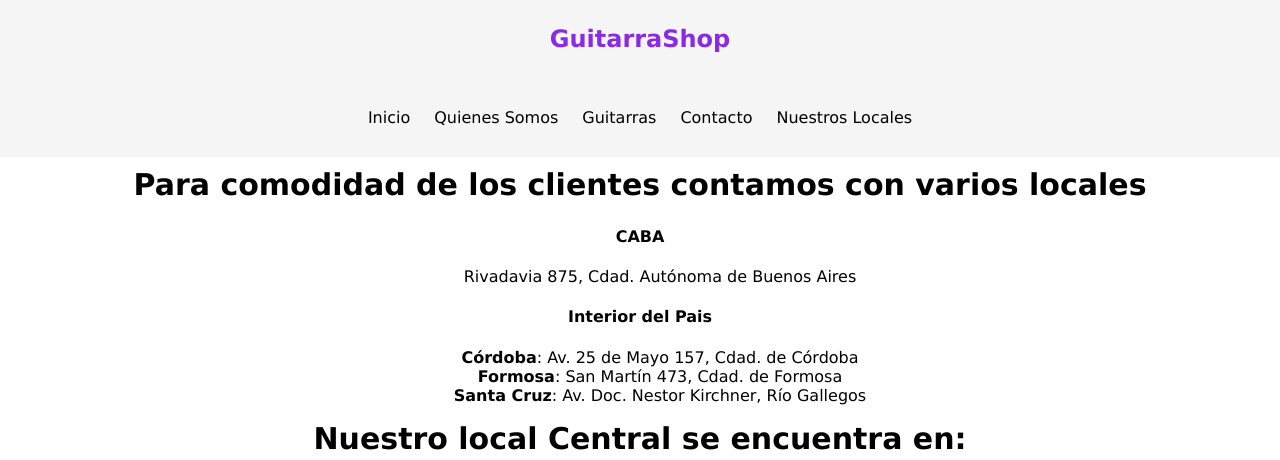
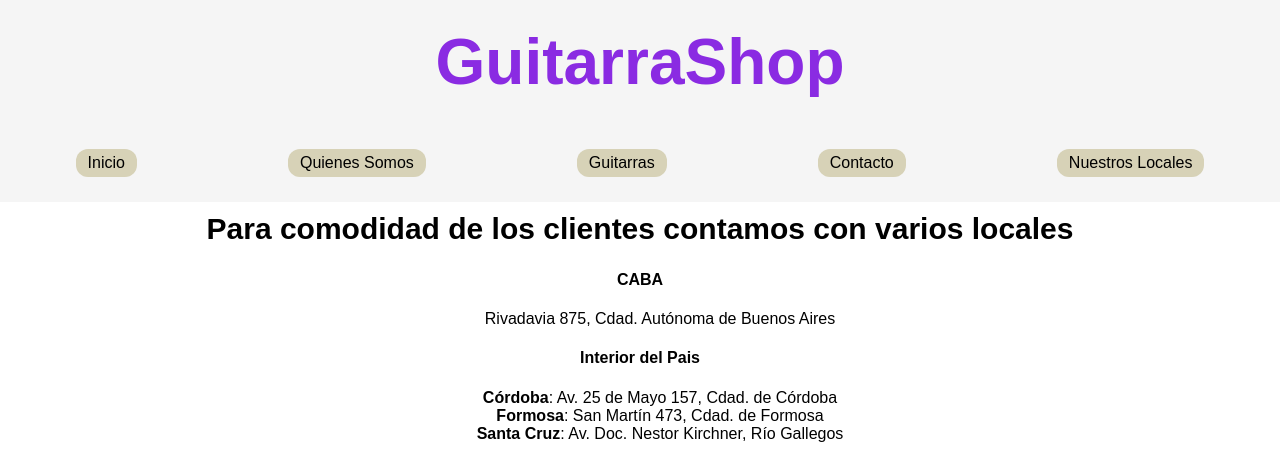
Before and after one commit to PabloCrisorio/CaC_Python, a Python web app: template templates/locales.html in a window 1280 px wide. Shown: the top 460 px of the page. Run offline with Jinja, Linux system fonts and the light colour scheme; the template is opened without the code that fills it, so the values that code supplies are empty.

Commit message:
Cambios * modifique la navegacion para que coincida tanto hmtl y css con Index

```diff
--- a/css/index.css
+++ b/css/index.css
@@ -16,22 +16,22 @@ button{
     box-shadow: 2px 2px 10px rgba(0, 0, 0, 0.5);
     color: white;
     background-color: blueviolet;
+}
 
-}
 .button_menu{
     background-color: rgba(128, 109, 7, 0.26);
     border-radius: 12px;
 }
 .button_menu:hover{
     box-shadow: 0px 0px 30px 3px rgba(0,0,0,0.59);
+}
 
-}
 button:hover{
     background-color: rgb(94, 27, 156);
 }
 
 .container{
-    max-width: 100vw;
+    max-width: 1400px;
     margin: auto;
 
 }
--- a/css/locales.css
+++ b/css/locales.css
@@ -2,12 +2,8 @@ body{
     box-sizing: border-box;
     font-family: 'Lucida Sans';
     margin: 0;
+    font-family: Arial, Helvetica, sans-serif;
 }
-
-h1{ font-size: 3em;}
-h2{ font-size: 2em;}
-h3{ font-size: 2em;}
-p{  font-size: 1em;}
 
 button{
     font-size: 1em;
@@ -18,7 +14,15 @@ button{
     box-shadow: 2px 2px 10px rgba(0, 0, 0, 0.5);
     color: white;
     background-color: blueviolet;
+}
 
+.button_menu{
+    background-color: rgba(128, 109, 7, 0.26);
+    border-radius: 12px;
+}
+
+.button_menu:hover{
+    box-shadow: 0px 0px 30px 3px rgba(0,0,0,0.59);
 }
 
 button:hover{
@@ -30,6 +34,7 @@ button:hover{
     margin: auto;
 }
 
+
 header{
     background-color: rgb(245, 245, 245);
 }
@@ -39,7 +44,7 @@ header .logo{
     padding: 25px 30px;
     font-weight: bold;
     color: blueviolet;
-    font-size: 1.5em;
+    font-size: 4em;
 }
 
 header .container{
@@ -49,8 +54,10 @@ header .container{
 }
 
 header nav{
+    width: 100%;
     display: flex;
     flex-direction: row;
+    justify-content: space-around;
     padding: 25px;
 }
 
@@ -64,10 +71,6 @@ header a{
 header a:hover{
     color: blueviolet;
 }
-
-/*hasta aca todo header
-
-aca faltaria poner una lista con 3 direccines distintas y posibemente un mapa de google*/
 
 .title1{
     text-align: center;
--- a/templates/locales.html
+++ b/templates/locales.html
@@ -14,12 +14,12 @@
         <div class="container">
             <p class="logo">GuitarraShop</p>
             <nav>
-                <a href="../index.html">Inicio</a>
-                <a href="quienes_somos.html">Quienes Somos</a>
-                <a href="instrumentos.html">Guitarras</a>
-                <a href="Contacto.html">Contacto</a>
-                <a href="locales.html">Nuestros Locales</a>
-             </nav>
+                <a href="../index.html" class="button_menu">Inicio</a>
+                <a href="quienes_somos.html" class="button_menu">Quienes Somos</a>
+                <a href="instrumentos.html" class="button_menu">Guitarras</a>
+                <a href="Contacto.html" class="button_menu">Contacto</a>
+                <a href="locales.html" class="button_menu">Nuestros Locales</a>
+            </nav>
         </div>
     </header>
 
```
Also changed, not shown: css/contacto.css (+14 -5 lines), css/instrumentos.css (+13 -10 lines), css/quienes.css (+15 -9 lines), templates/Contacto.html (+6 -6 lines), templates/instrumentos.html (+6 -6 lines), templates/quienes_somos.html (+6 -6 lines), README.md.
